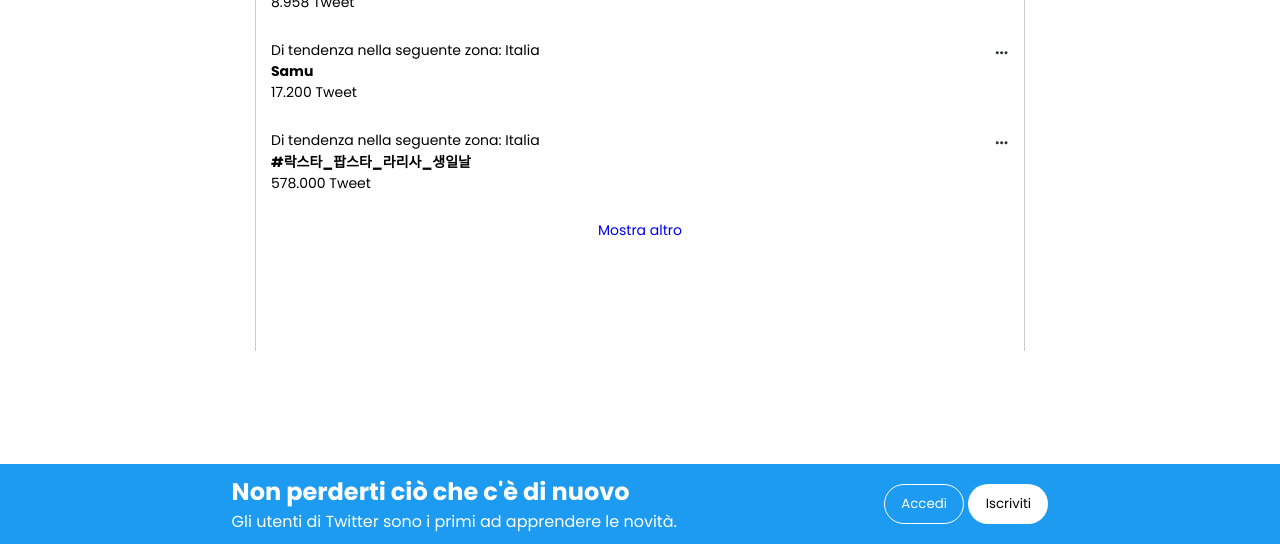
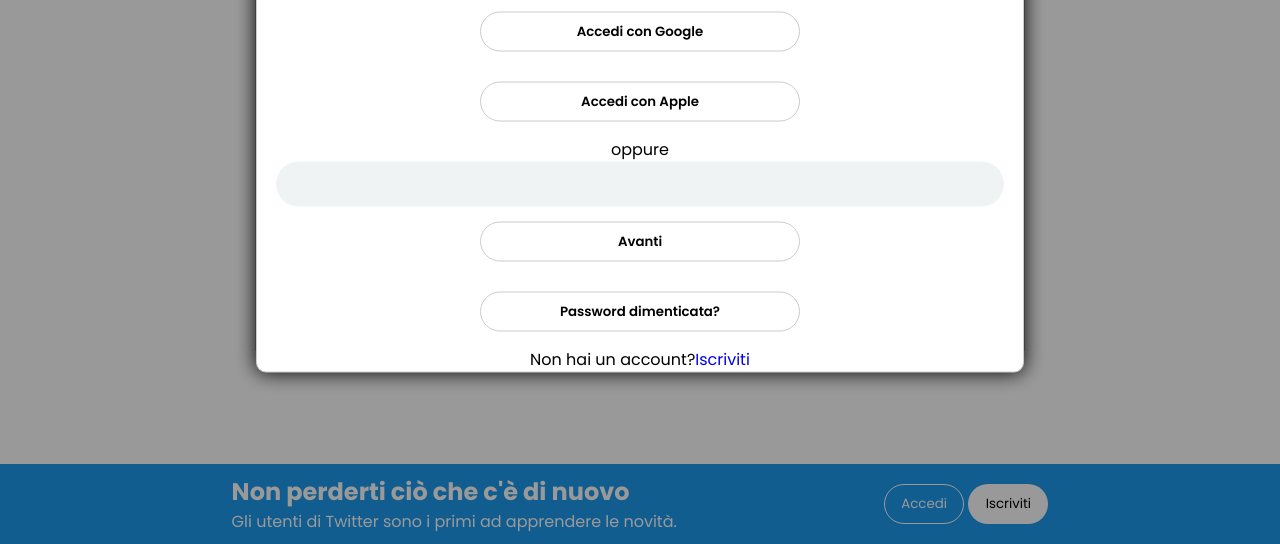
Before and after one commit to Smailen5/Sito-Portfolio, a plain HTML site: page sito/exemple/twitter clone/index.html in a window 1280 px wide. Shown: the part 256-800 px from the top of the page. Drawn offline with nearby package versions, Linux system fonts and the light colour scheme.

Commit message:
aggiunto il form

```diff
--- a/sito/exemple/twitter clone/index.html
+++ b/sito/exemple/twitter clone/index.html
@@ -26,6 +26,8 @@
     <link
         href="https://fonts.googleapis.com/css2?family=Poppins:wght@100;200;300;400;500;600;700&family=Roboto:wght@300;400;500;700&display=swap"
         rel="stylesheet">
+        <!-- Link script JS -->
+    <script type="text/javascript" src="script.js"></script>
 
     <title>Twitter Home</title>
 
@@ -147,8 +149,8 @@
                 <p>Gli utenti di Twitter sono i primi ad apprendere le novità.</p>
             </div>
             <div class="btn-footer">
-                <button href="#" class="btn log">Accedi</button>
-                <button href="#" class="btn reg">Iscriviti</button>
+                <button id="login-btn" class="btn log">Accedi</button>
+                <button class="btn reg">Iscriviti</button>
             </div>
         </div>
 
@@ -159,51 +161,35 @@
         <div class="alert-btn">
             <button class="close-btn">Chiudi</button>
         </div>
-
     </div>
     <div id="alert-pnt" class="hidden">
         <p>Mi dispiace ma non c'&egrave altro</p>
         <div class="alert-btn">
             <button class="close-btn">Chiudi</button>
         </div>
+    </div>
+    <div class="back-grey">
+            <div id="login-form" class="hidde">
 
+        <form action="">
+            <a href="#" id="logo"><i class="fa-brands fa-twitter"></i></a>
+            <h2>Accedi a Twitter</h2>
+            <button>Accedi con Google</button>
+            <br>
+            <button>Accedi con Apple</button>
+            <br>
+            oppure
+            <input type="text">
+            <button>Avanti</button>
+            <br>
+            <button>Password dimenticata?</button>
+            <br>
+            Non hai un account?<a href="http://">Iscriviti</a>
+        </form>
     </div>
+        </div>
 
-    <script>
-        $(document).ready(() => {
 
-            // mi son dimenticato il title, lo aggiungo cosi
-            $('a .fa-ellipsis').attr('title', 'Altro').addClass('tooltip');
-            // Attiva Tooltipster, thema di default va bene
-            $('.tooltip').tooltipster();
-
-            // Nasconde tutti .tendenze dopo il nono e li fa apparire al click del link
-            $('.tendenze:gt(3)').addClass('hide');
-            $('#show').click(function () {
-                $('.tendenze:gt(7)').slideToggle("hide");
-                if ($(this).text() === 'Mostra altro') {
-                    $(this).text('Mostra meno');
-                } else {
-                    $(this).text('Mostra altro');
-                }
-            });
-
-            // Funzione per gestire il popup alert
-            $('.tendenze, #btn-setting, .error, .btn').click(function () {
-                if ($(this).hasClass('error')) {// Se ha class error
-                    $('#alert-pnt').removeClass('hidden');
-                    return (false);
-                } else {// Se non ha class error
-                    $('#alert').removeClass('hidden');
-                }
-            });
-            // Il bottone meglio fuori dalla funzione popup
-            $('.close-btn').click(function () {
-                $('#alert, #alert-pnt').addClass('hidden');
-            });
-
-        });
-    </script>
 </body>
 
 </html>
--- /dev/null
+++ b/sito/exemple/twitter clone/script.js
@@ -0,0 +1,37 @@
+$(document).ready(() => {
+
+    // mi son dimenticato il title, lo aggiungo cosi
+    $('a .fa-ellipsis').attr('title', 'Altro').addClass('tooltip');
+    // Attiva Tooltipster, thema di default va bene
+    $('.tooltip').tooltipster();
+
+    // Nasconde tutti .tendenze dopo il nono e li fa apparire al click del link
+    $('.tendenze:gt(3)').addClass('hidden');
+    $('#show').click(function () {
+        $('.tendenze:gt(7)').slideToggle("hidden");
+        if ($(this).text() === 'Mostra altro') {
+            $(this).text('Mostra meno');
+        } else {
+            $(this).text('Mostra altro');
+        }
+    });
+
+    // Funzione per gestire il popup
+    $('.tendenze, #btn-setting, .error').click(function () {
+        if ($(this).hasClass('error')) {// Se ha class error
+            $('#alert-pnt').removeClass('hidden');
+            return (false);
+        } else {// Se non ha class error
+            $('#alert').removeClass('hidden');
+        }
+    });
+    // Il bottone meglio fuori dalla funzione popup
+    $('.close-btn').click(function () {
+        $('#alert, #alert-pnt').addClass('hidden');
+    });
+
+document.getElementById("login-btn").addEventListener("click", function() {
+  document.getElementById("login-form").classList.remove("hidden");
+});
+
+});
--- a/sito/exemple/twitter clone/style/home-style.css
+++ b/sito/exemple/twitter clone/style/home-style.css
@@ -97,8 +97,6 @@ a .fa-ellipsis:hover {
     color: rgba(15, 149, 226, 0.6);
 }
 
-.hide {display: none;}
-
 #show-container {width: 100%;display: flex;justify-content: center;}
 
 #fixed-footer {
@@ -145,7 +143,6 @@ a .fa-ellipsis:hover {
     height: 140px;
     z-index: 9999;
     text-align: center;
-
 }
 
 .hidden {display: none;}
@@ -165,3 +162,41 @@ div#alert-pnt button.close-btn {
     border: none;
     cursor: pointer;
 }
+.back-grey{
+    background-color: rgba(0, 0, 0, 0.4);
+    position: fixed;
+    width: 100%;
+    height: 100%;
+    /* z-index: 0; */
+    /* flex-direction: column; */
+}
+#login-form{
+    position: fixed;
+    top: 50%;
+    left: 50%;
+    transform: translate(-50%, -50%);
+    background-color: #fff;
+    border: 1px solid #ccc;
+    border-radius: 10px;
+    box-shadow: 0 0 20px;
+    /* padding: 20px; */
+    min-height: 400px;
+    max-height: 60vw;
+    min-width: 500px;
+    max-width: 60vw;
+    z-index: 9999;
+    text-align: center;
+    position: relative;
+    overflow: hidden;
+}
+
+form button{
+    font-weight: 600;
+    width: 20rem;
+    height: 3em;
+    border-radius: 2em;
+    border: #ccc 1px solid;
+    background-color: transparent;
+    margin: 15px 0;
+
+}
```
Also changed, not shown: sito/exemple/twitter clone/style/log-style.css (added).
